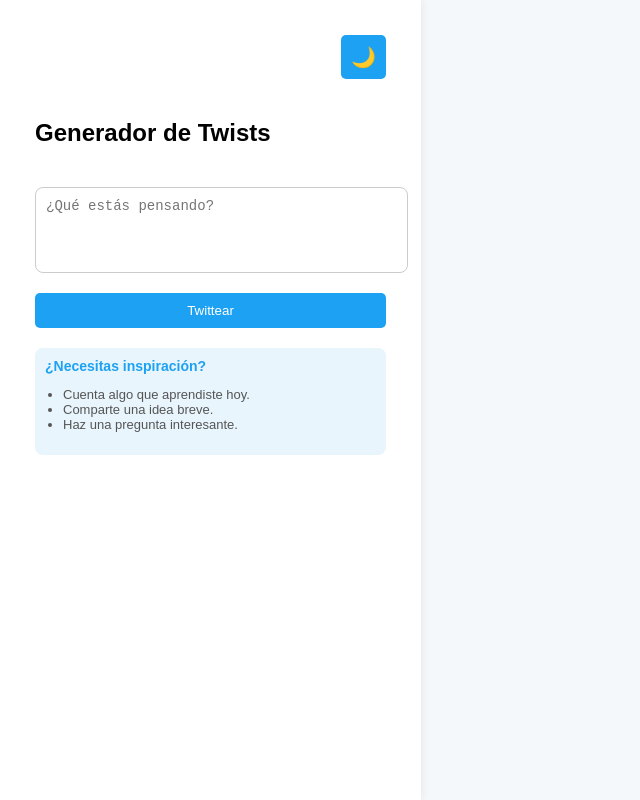
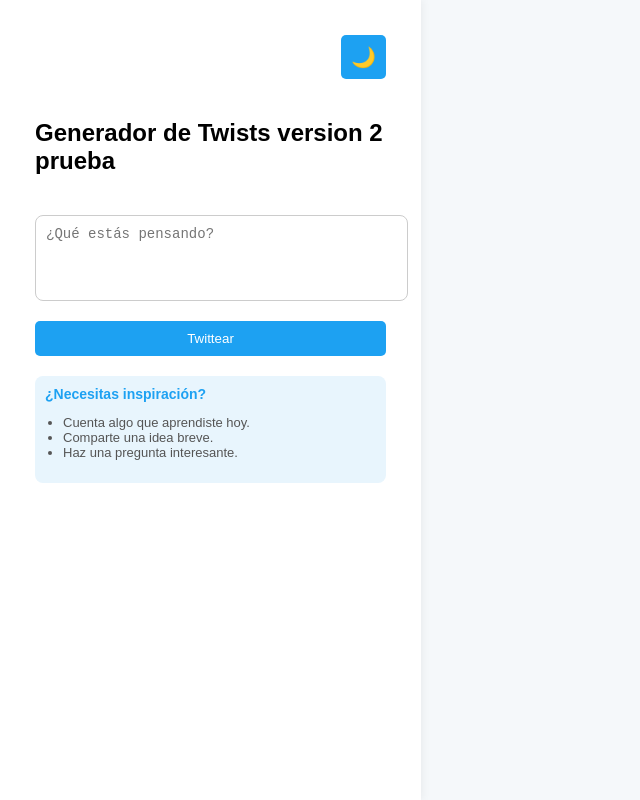
Before and after one commit to Cortes1007/TwistsV2, a plain HTML site: page index.html in a window 1280 px wide. Shown: the whole page, without its empty margins (0-640 px from the left). Drawn offline with Linux system fonts and the light colour scheme.

Commit message:
mensaje modificado

```diff
--- a/index.html
+++ b/index.html
@@ -11,7 +11,7 @@
     <!-- Panel Izquierdo: Generador -->
     <section class="left-panel">
       <button id="darkModeToggle" class="dark-mode-toggle">🌙</button>
-      <h2>Generador de Twists</h2>
+      <h2>Generador de Twists version 2 prueba</h2>
       <!-- Dentro del left-panel, al inicio -->
       <textarea id="tweetInput" placeholder="¿Qué estás pensando?" rows="4"></textarea>
       <button id="postButton">Twittear</button>
```
